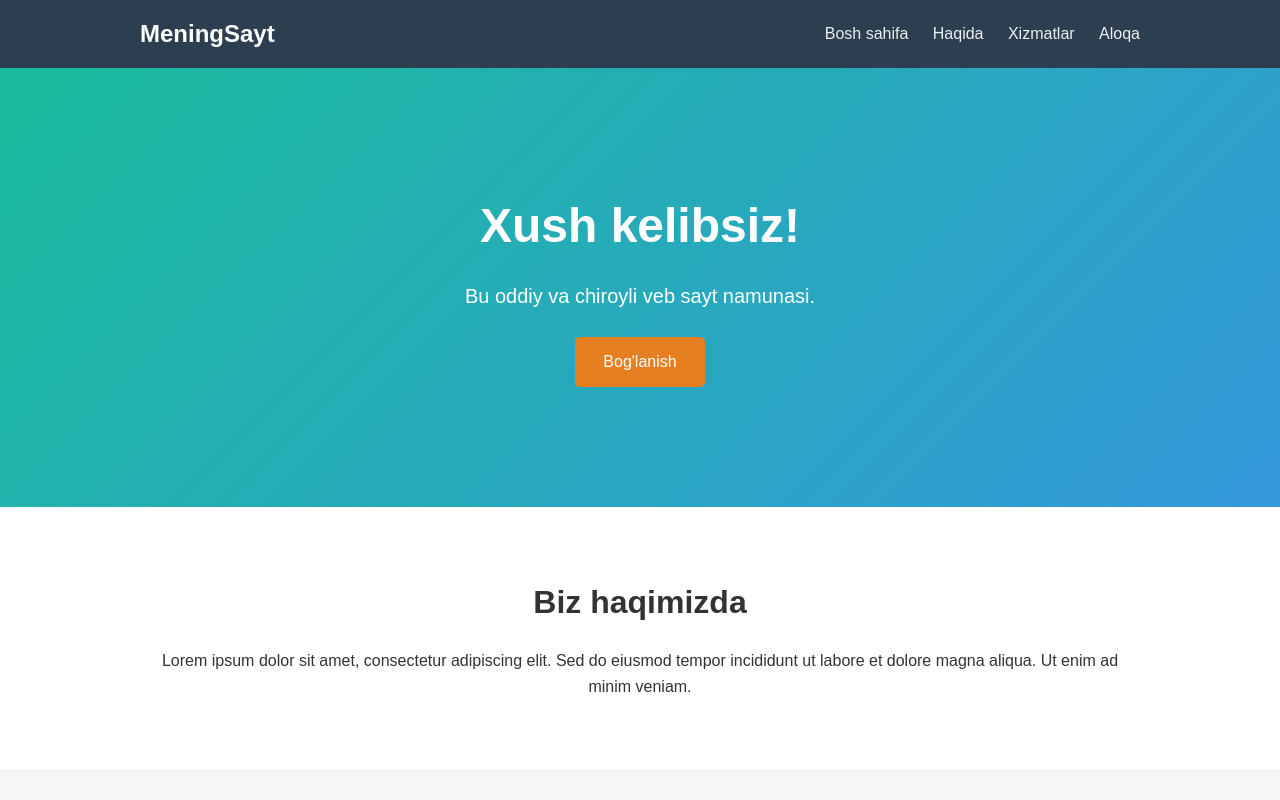
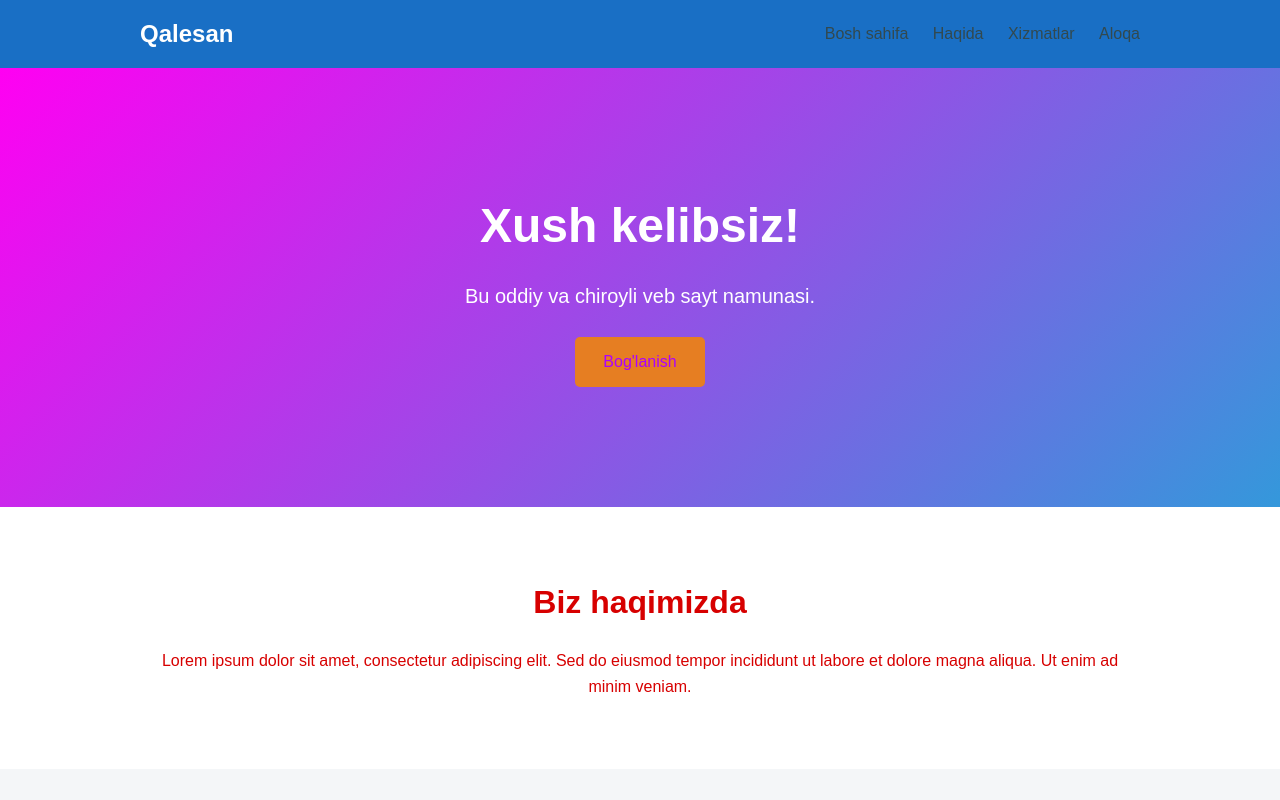
Before and after one commit to zahridd1n/rep10b, a plain HTML site: page index.html in a window 1280 px wide. Shown: the top 800 px of the page. Drawn offline with Linux system fonts and the light colour scheme.

Commit message:
2-versiya

```diff
--- a/index.html
+++ b/index.html
@@ -10,7 +10,7 @@
 
   <header>
     <div class="container nav">
-      <h1 class="logo">MeningSayt</h1>
+      <h1 class="logo">Qalesan</h1>
       <nav>
         <a href="#home">Bosh sahifa</a>
         <a href="#about">Haqida</a>
--- a/main.css
+++ b/main.css
@@ -11,7 +11,7 @@ html {
 body {
   font-family: Arial, Helvetica, sans-serif;
   line-height: 1.6;
-  color: #333;
+  color: #d70000;
 }
 
 .container {
@@ -22,7 +22,7 @@ body {
 
 /* Header */
 header {
-  background: #2c3e50;
+  background: #196fc5;
   position: sticky;
   top: 0;
   z-index: 10;
@@ -41,7 +41,7 @@ header {
 }
 
 nav a {
-  color: #ecf0f1;
+  color: #32494f;
   text-decoration: none;
   margin-left: 20px;
   transition: color 0.3s;
@@ -53,7 +53,7 @@ nav a:hover {
 
 /* Hero */
 .hero {
-  background: linear-gradient(135deg, #1abc9c, #3498db);
+  background: linear-gradient(135deg, #ff00f2, #3498db);
   color: #fff;
   text-align: center;
   padding: 120px 0;
@@ -73,7 +73,7 @@ nav a:hover {
 .btn {
   display: inline-block;
   background: #e67e22;
-  color: #fff;
+  color: #ab02ff;
   padding: 12px 28px;
   border: none;
   border-radius: 5px;
```
